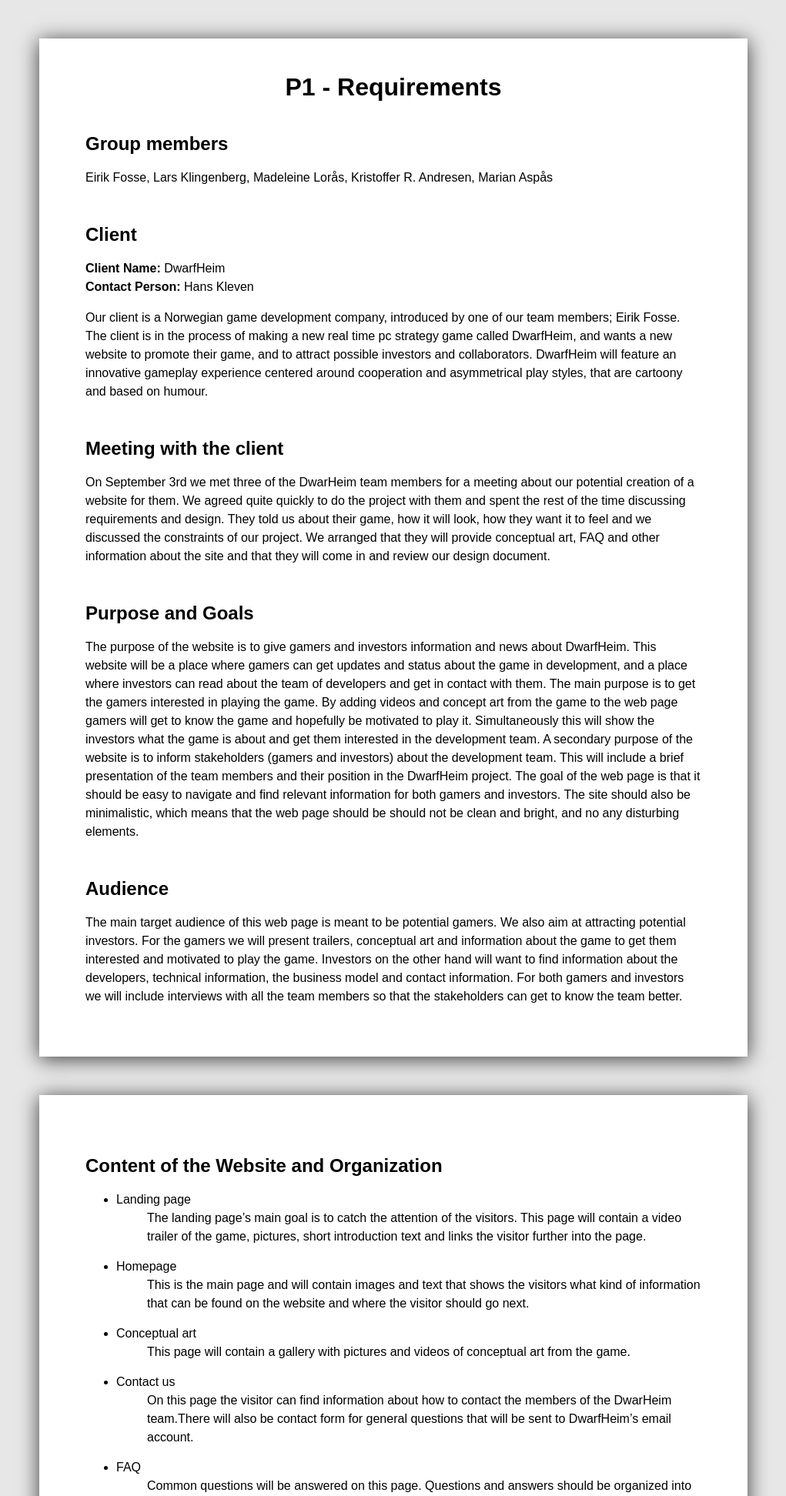
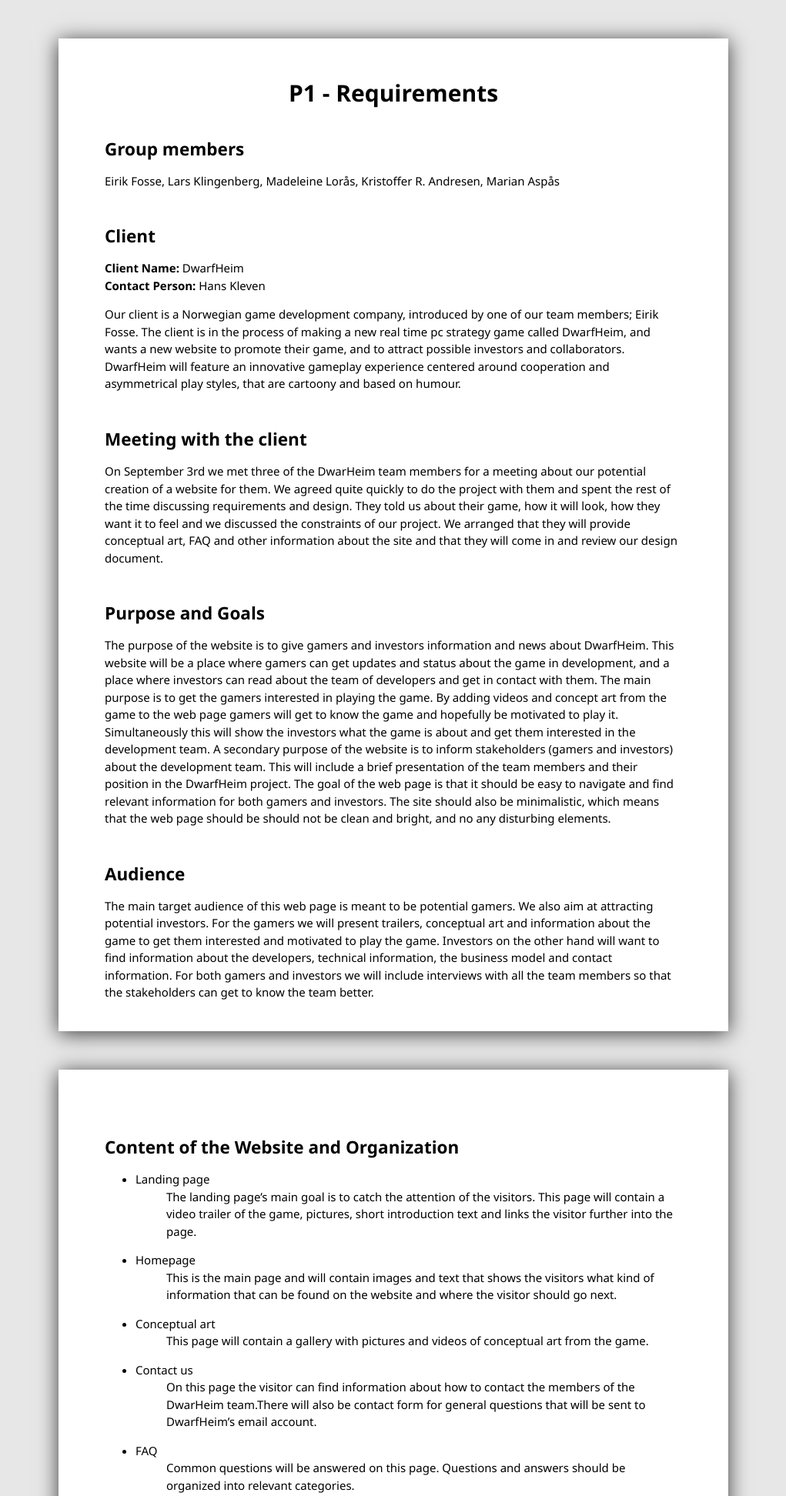
Before and after one commit to andersottesen/DwarfHeim, a PHP site: page /Documents/P1_requirements.html in a window 1280 px wide. Shown: the top 1944 px of the page at 77% size, without its empty margins (129-1150 px from the left). Run offline with PHP 8.4, Linux system fonts and the light colour scheme.

Commit message:
Made all pages 1200px.

```diff
--- a/css/document.css
+++ b/css/document.css
@@ -1,5 +1,6 @@
 html{
-    font-family: sans-serif;
+    font-family: 'Segoe UI', Tahoma, sans-serif;
+    font-size: 15px;
 }
 body{
     line-height: 150%;
@@ -24,10 +25,11 @@ table, th, td{
      padding:5px 10px 5px 10px;
  }
 .page{
-    width:800px;
+    height:1200px;
+    width:750px;
     background-color:white;
-    margin:50px auto 0 auto;
-    padding: 30px 60px 50px 60px;
+    margin:50px auto 50px auto;
+    padding: 40px 60px 50px 60px;
     box-shadow: 0px 3px 25px 0px rgba(0,0,0,0.75);
 }
 
```
